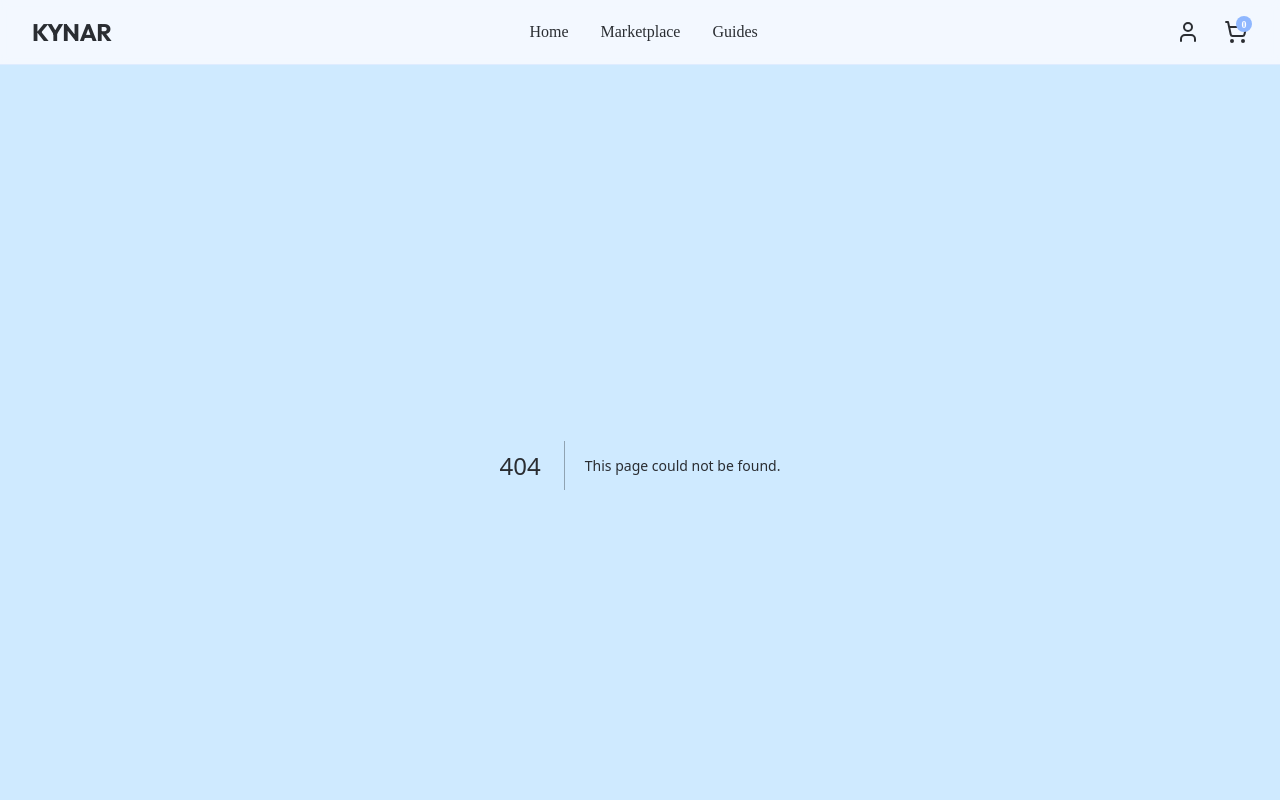
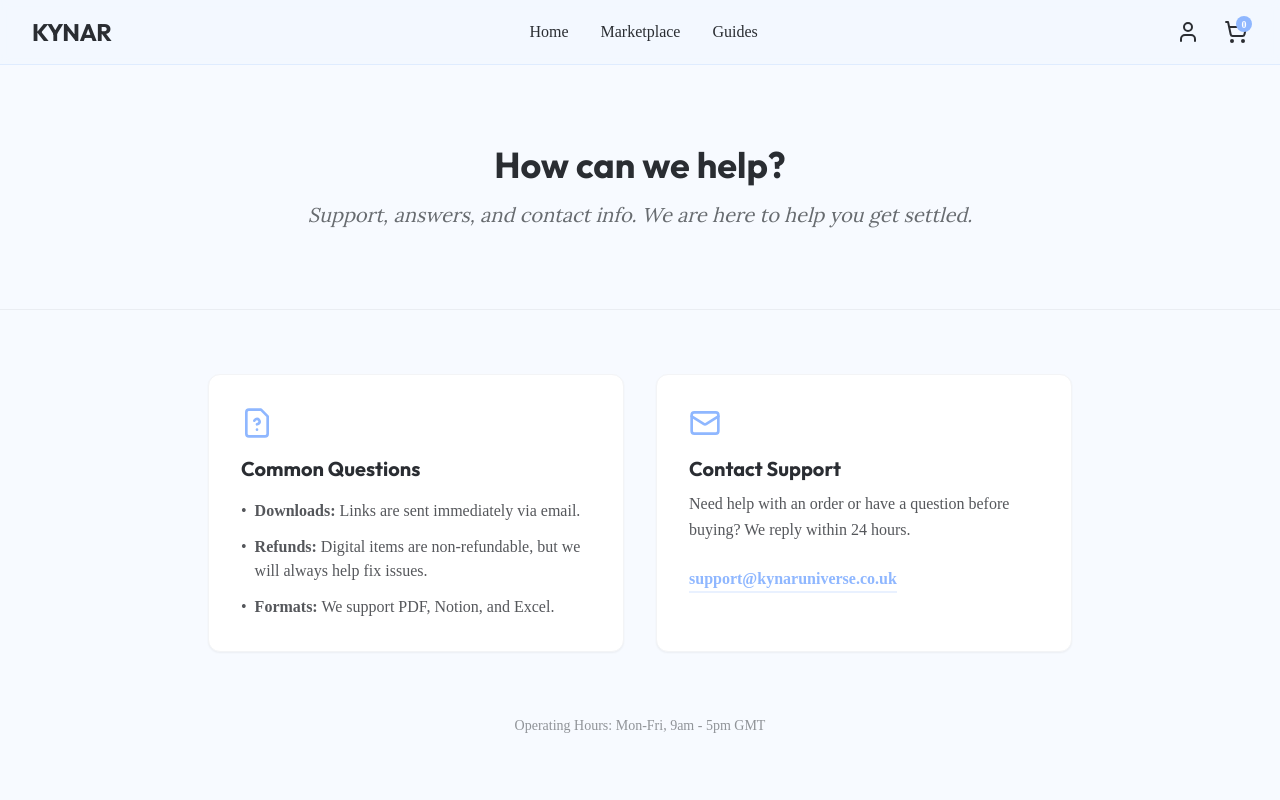
Before and after one commit to kynaruniverse/kynar-universe, a Next.js app: page /help in a window 1280 px wide. Before the commit this address had no page. Shown: the top 800 px of the page. Built offline with nearby package versions, Linux system fonts and the light colour scheme.

Commit message:
update page.tsx

```diff
--- /dev/null
+++ b/app/help/page.tsx
@@ -0,0 +1,65 @@
+import Link from 'next/link';
+import { Mail, MessageCircle, FileQuestion } from 'lucide-react';
+
+export default function HelpPage() {
+  return (
+    <main className="min-h-screen bg-home-surface pb-24">
+
+      {/* HERO */}
+      <section className="px-4 py-20 text-center border-b border-black/5">
+        <h1 className="text-4xl font-bold font-sans text-primary-text mb-4">
+          How can we help?
+        </h1>
+        <p className="text-xl font-serif text-primary-text/70 italic max-w-2xl mx-auto">
+          Support, answers, and contact info. We are here to help you get settled.
+        </p>
+      </section>
+
+      {/* SUPPORT GRID */}
+      <section className="max-w-4xl mx-auto px-4 py-16 grid grid-cols-1 md:grid-cols-2 gap-8">
+
+        {/* CARD 1: FAQ */}
+        <div className="bg-white p-8 rounded-card border border-gray-100 shadow-sm">
+          <FileQuestion className="w-8 h-8 text-home-accent mb-4" />
+          <h2 className="text-xl font-bold font-sans text-primary-text mb-2">Common Questions</h2>
+          <ul className="space-y-3 text-primary-text/80 mt-4">
+            <li className="flex items-start">
+              <span className="mr-2">•</span>
+              <span><strong>Downloads:</strong> Links are sent immediately via email.</span>
+            </li>
+            <li className="flex items-start">
+              <span className="mr-2">•</span>
+              <span><strong>Refunds:</strong> Digital items are non-refundable, but we will always help fix issues.</span>
+            </li>
+            <li className="flex items-start">
+              <span className="mr-2">•</span>
+              <span><strong>Formats:</strong> We support PDF, Notion, and Excel.</span>
+            </li>
+          </ul>
+        </div>
+
+        {/* CARD 2: CONTACT */}
+        <div className="bg-white p-8 rounded-card border border-gray-100 shadow-sm">
+          <Mail className="w-8 h-8 text-home-accent mb-4" />
+          <h2 className="text-xl font-bold font-sans text-primary-text mb-2">Contact Support</h2>
+          <p className="text-primary-text/80 mb-6 leading-relaxed">
+            Need help with an order or have a question before buying? We reply within 24 hours.
+          </p>
+          <a
+            href="mailto:support@kynaruniverse.co.uk"
+            className="inline-flex items-center font-bold text-home-accent hover:opacity-80 border-b-2 border-home-accent/20 hover:border-home-accent transition-all"
+          >
+            support@kynaruniverse.co.uk
+          </a>
+        </div>
+
+      </section>
+
+      {/* FOOTER NOTE */}
+      <div className="text-center text-primary-text/50 text-sm">
+        <p>Operating Hours: Mon-Fri, 9am - 5pm GMT</p>
+      </div>
+
+    </main>
+  );
+}
```
